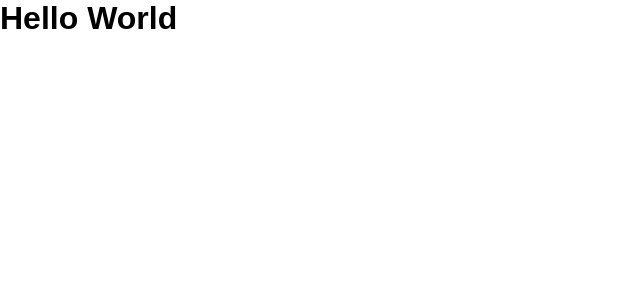
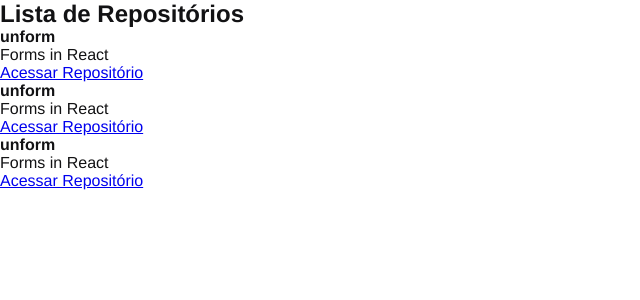
Before and after one commit to flav1s/ignite-aulas, a React app: page / in a window 1280 px wide. Shown: the top 300 px of the page, without its empty margins (0-640 px from the left). Built offline with nearby package versions, Linux system fonts and the light colour scheme.

Commit message:
feat: add repository components

```diff
--- a/src/App.jsx
+++ b/src/App.jsx
@@ -1,5 +1,7 @@
+import RepositoryList from "./components/RepositoryList";
+
 import "./styles/global.scss";
 
 export function App() {
-  return <h1>Hello World</h1>;
+  return <RepositoryList />;
 }
--- /dev/null
+++ b/src/components/RepositoryItem.jsx
@@ -0,0 +1,14 @@
+const RepositoryItem = (props) => {
+  return (
+    <div>
+      <li>
+        <strong>{props.repository.name ?? "Default"}</strong>
+        <p>{props.repository.description}</p>
+
+        <a href={props.repository.link}>Acessar Repositório</a>
+      </li>
+    </div>
+  );
+};
+
+export default RepositoryItem;
--- /dev/null
+++ b/src/components/RepositoryList.jsx
@@ -0,0 +1,22 @@
+import RepositoryItem from "./RepositoryItem";
+
+const repository = {
+  name: "unform",
+  description: "Forms in React",
+  link: "https://github.com/unform/unform",
+};
+
+const RepositoryList = () => {
+  return (
+    <section className="repository-list">
+      <h1>Lista de Repositórios</h1>
+      <ul>
+        <RepositoryItem repository={repository} />
+        <RepositoryItem repository={repository} />
+        <RepositoryItem repository={repository} />
+      </ul>
+    </section>
+  );
+};
+
+export default RepositoryList;
--- a/src/styles/global.scss
+++ b/src/styles/global.scss
@@ -5,5 +5,6 @@
 }
 
 body {
-  font-family: Arial, Helvetica, sans-serif;
+  font: 16px "Helvetica Neue", Arial, sans-serif;
+  color: #121214;
 }
```
